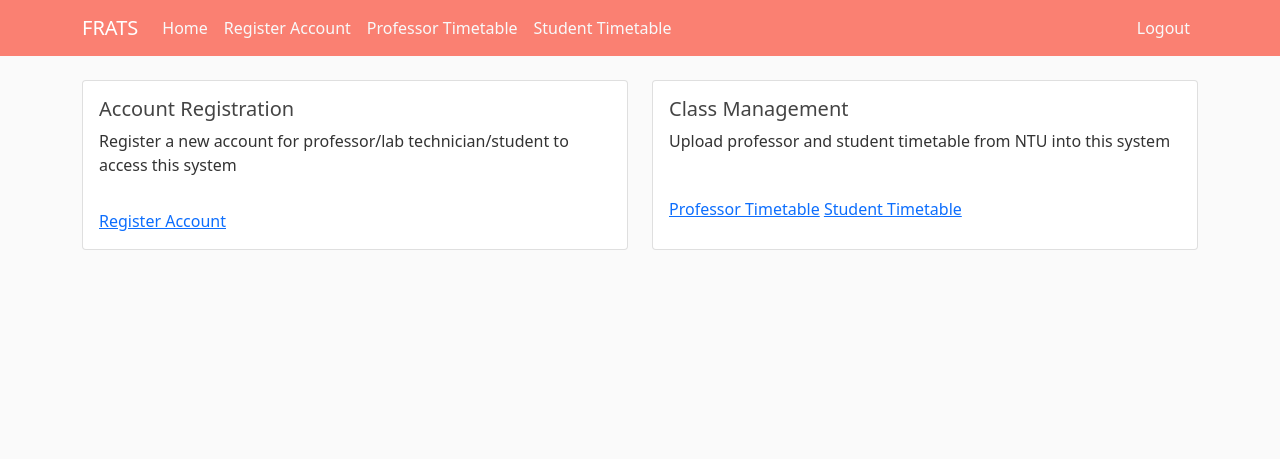
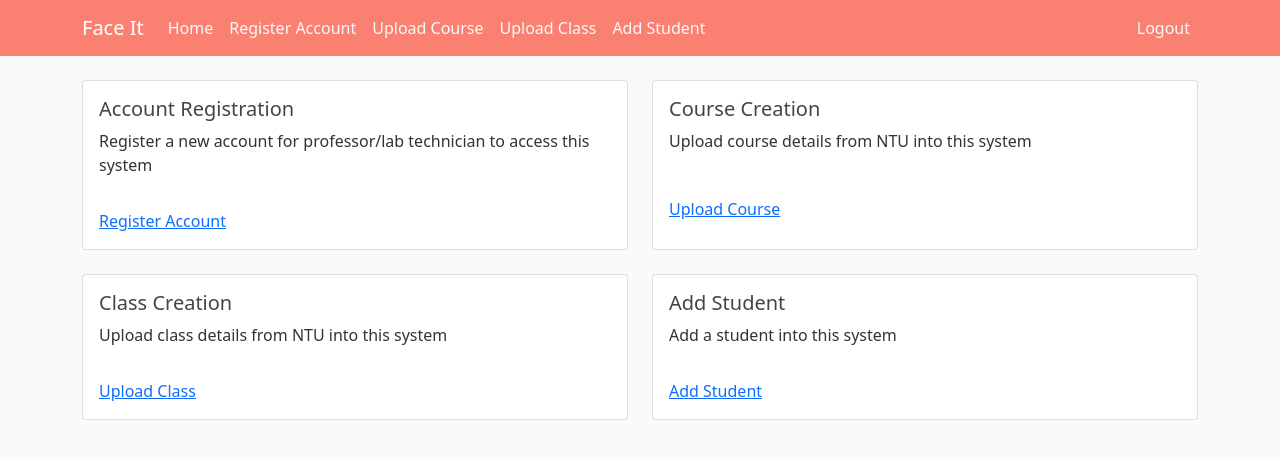
Before and after one commit to Muhazerin/frats, a Flask app: page /dashboard in a window 1280 px wide. Shown: the top 459 px of the page. Run offline with Flask 2, Linux system fonts and the light colour scheme; a user stored in the database is signed in.

Commit message:
added a lot of stuff

```diff
--- a/app.py
+++ b/app.py
@@ -1,15 +1,16 @@
-from models import app, db, Users, Staffs, Students
 from flask import url_for, render_template, redirect, request, flash
-from forms import LoginForm, RegistrationForm
+from flask_bcrypt import check_password_hash, generate_password_hash
 from flask_login import login_user, current_user, login_required, logout_user
-from flask_bcrypt import check_password_hash, generate_password_hash
+
+import csv
 import values
+from forms import LoginForm, RegistrationForm, AdminAddFileForm
+from models import app, db, Users, Staffs, Students, Courses, Indexes, StaffInCharged
 
 
 def get_dashboard():
     dashboard_data = values.dashboards['admin'] if current_user.type == 'admin' else \
-                    values.dashboards['staff'] if current_user.type == 'staff' else \
-                    values.dashboards['student']
+        values.dashboards['staff']
     return dashboard_data
 
 
@@ -48,23 +49,17 @@ def register_account():
     form = RegistrationForm()
 
     if form.validate_on_submit():
-        appointment = 'student' if form.appointment.data == 'Student' else 'staff'
+        appointment = 'staff'
         hashed_password = generate_password_hash(form.password.data).decode('utf-8')
         user = Users(email=form.email.data.casefold(), password=hashed_password, type=appointment)
         db.session.add(user)
         db.session.commit()
-        if appointment == 'student':
-            person = Students(name=form.name.data, matricNo=form.personNo.data, userId=user.id)
-        else:
-            person = Staffs(name=form.name.data, employeeNo=form.personNo.data,
-                            role=form.appointment.data.casefold(), userId=user.id)
+        person = Staffs(name=form.name.data, employeeNo=form.personNo.data,
+                        role=form.appointment.data.casefold(), userId=user.id)
         db.session.add(person)
         db.session.commit()
 
-        if appointment == 'student':
-            flash('A student account has been created', 'success')
-        else:
-            flash('A staff account has been created', 'success')
+        flash('A staff account has been created', 'success')
         return redirect(url_for('dashboard'))
     return render_template('register_account.html', form=form, title='Register', dashboard_data=dashboard_data)
 
@@ -76,5 +71,133 @@ def dashboard():
     return render_template('dashboard.html', dashboard_data=dashboard_data, title="Dashboard")
 
 
+def find_student(matric_no):
+    return Students.query.filter_by(matricNo=matric_no).first()
+
+
+@app.route('/add_student', methods=['GET', 'POST'])
+@login_required
+def add_student():
+    if current_user.type != 'admin':
+        flash('You are not authorized to perform this action', 'danger')
+        return redirect(url_for('dashboard'))
+
+    dashboard_data = get_dashboard()
+    form = AdminAddFileForm()
+
+    if form.validate_on_submit():
+        added = False
+        file = form.fileInput.data
+        file_string = str(file.read(), 'utf-8')
+        student_dict = csv.DictReader(file_string.splitlines(), skipinitialspace=True)
+        for student_details in student_dict:
+            try:
+                student = find_student(student_details['matricNo'])
+                if student is None:  # Add the student if it is not inside the database
+                    added = True
+                    student = Students(name=student_details['name'], matricNo=student_details['matricNo'])
+                    db.session.add(student)
+            except:
+                flash('CSV contains incorrect fields', 'danger')
+                return redirect(url_for('dashboard'))
+
+        if added:
+            db.session.commit()
+            flash('Student details have been added', 'success')
+        else:
+            flash('No student details was added', 'info')
+        return redirect(url_for('dashboard'))
+
+    return render_template('admin_add_file.html', form=form, dashboard_data=dashboard_data, legend='Add Student')
+
+
+def find_course(course_code):
+    return Courses.query.filter_by(courseCode=course_code).first()
+
+
+def find_course_index(index_id):
+    return Indexes.query.filter_by(indexId=index_id).first()
+
+
+def get_course_id(course_code):
+    return Courses.query.filter_by(courseCode=course_code).first()
+
+
+def get_staff(staff_employee_id):
+    return Staffs.query.filter_by(employeeNo=staff_employee_id).first()
+
+
+def find_staff_in_charged(index_id, staff_id):
+    return StaffInCharged.query.filter_by(indexId=index_id, staffId=staff_id).first()
+
+
+@app.route('/upload_course', methods=['GET', 'POST'])
+@login_required
+def upload_course():
+    if current_user.type != 'admin':
+        flash('You are not authorized to perform this action', 'danger')
+        return redirect(url_for('dashboard'))
+
+    dashboard_data = get_dashboard()
+    form = AdminAddFileForm()
+
+    if form.validate_on_submit():
+        added = False
+        file = form.fileInput.data
+        file_string = str(file.read(), 'utf-8')
+        course_dict = csv.DictReader(file_string.splitlines(), skipinitialspace=True)
+        for course_details in course_dict:
+            try:
+                course = find_course(course_details['courseCode'])
+                if course is None:  # Add the course if it is not inside the database
+                    added = True
+                    course = Courses(name=course_details['name'], courseCode=course_details['courseCode'])
+                    db.session.add(course)
+
+                course_index = find_course_index(course_details['index'])
+                if course_index is None:
+                    added = True
+                    course_index = Indexes(indexId=course_details['index'], className=course_details['className'],
+                                           courseId=get_course_id(course_details['courseCode']))
+                    db.session.add(course_index)
+
+                staff = get_staff(course_details['staffInCharged'])
+                if staff is None:
+                    flash(f'{course_details["staffInCharged"]} is not inside the database. Please add this staff first',
+                          'danger')
+                    return redirect(url_for('dashboard'))
+
+                staff_in_charged = find_staff_in_charged(course_details['index'], staff.id)
+                if staff_in_charged is None:
+                    added = True
+                    staff_in_charged = StaffInCharged(indexId=course_details['index'], staffId=staff.id)
+                    db.session.add(staff_in_charged)
+            except:
+                flash('CSV contains incorrect fields', 'danger')
+                return redirect(url_for('dashboard'))
+
+        if added:
+            db.session.commit()
+            flash('Course details have been added', 'success')
+        else:
+            flash('No course details was added', 'info')
+        return redirect(url_for('dashboard'))
+
+    return render_template('admin_add_file.html', form=form, dashboard_data=dashboard_data, legend='Upload Course')
+
+
+@app.route('/upload_class', methods=['GET', 'POST'])
+@login_required
+def upload_class():
+    if current_user.type != 'admin':
+        flash('You are not authorized to perform this action', 'danger')
+        return redirect(url_for('dashboard'))
+
+    dashboard_data = get_dashboard()
+    form = AdminAddFileForm()
+
+    return render_template('admin_add_file.html', form=form, dashboard_data=dashboard_data, legend='Upload Class')
+
+
 if __name__ == '__main__':
     app.run(debug=True)
--- a/templates/dashboard.html
+++ b/templates/dashboard.html
@@ -1,6 +1,6 @@
 {% extends "layout.html" %}
 {% block content %}
-    <div class="row row-cols-1 row-cols-md-2">
+    <div class="row row-cols-1 row-cols-md-2 g-4">
         {% for dashboard_item in dashboard_data %}
             <div class="col">
                 <div class="card h-100">
@@ -9,9 +9,7 @@
                         <p class="card-text">{{ dashboard_item.description }}</p>
                     </div>
                     <div class="card-body">
-                        {% for item in dashboard_item.link %}
-                            <a href="{{ item.href }}">{{ item.content }}</a>
-                        {% endfor %}
+                        <a href="{{ dashboard_item.link.href }}">{{ dashboard_item.link.content }}</a>
                     </div>
                 </div>
             </div>
--- a/templates/layout.html
+++ b/templates/layout.html
@@ -10,16 +10,16 @@
         <link rel="stylesheet" type="text/css" href="{{ url_for('static', filename='main.css') }}">
 
         {% if title %}
-            <title>FRATS - {{ title }}</title>
+            <title>Face It - {{ title }}</title>
         {% else %}
-            <title>FRATS</title>
+            <title>Face It</title>
         {% endif %}
     </head>
     <body>
         <header class="site-header">
             <nav class="navbar navbar-expand-md navbar-dark bg-salmon fixed-top">
                 <div class="container">
-                    <a class="navbar-brand mr-4" href="{{ url_for('index') }}">FRATS</a>
+                    <a class="navbar-brand mr-4" href="{{ url_for('index') }}">Face It</a>
                     <button class="navbar-toggler" type="button" data-bs-toggle="collapse" data-bs-target="#navbarToggle" aria-controls="navbarToggle" aria-expanded="false" aria-label="Toggle Navigation">
                         <span class="navbar-toggler-icon"></span>
                     </button>
@@ -28,9 +28,7 @@
                             <div class="navbar-nav mr-auto">
                                 <a class="nav-item nav-link text-light" href="{{ url_for('dashboard') }}">Home</a>
                                 {% for dashboard_item in dashboard_data %}
-                                    {% for item in dashboard_item.link %}
-                                        <a class="nav-item nav-link text-light" href="{{ item.href }}">{{ item.content }}</a>
-                                    {% endfor %}
+                                    <a class="nav-item nav-link text-light" href="{{ dashboard_item.link.href }}">{{ dashboard_item.link.content }}</a>
                                 {% endfor %}
                             </div>
                             <!-- Navbar Right Side -->
```
Also changed, not shown: forms.py (+9 -3 lines), models.py (+57 -7 lines), templates/admin_add_file.html (added, +27 -0 lines), values/dashboard_const.py (+32 -38 lines), site.db.
